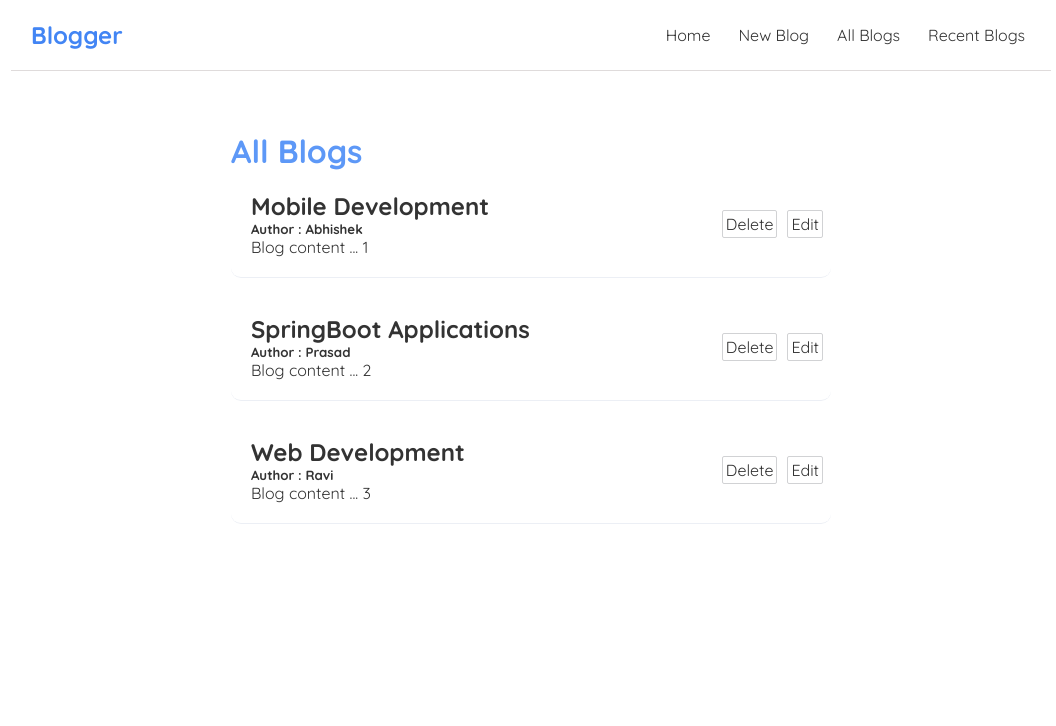
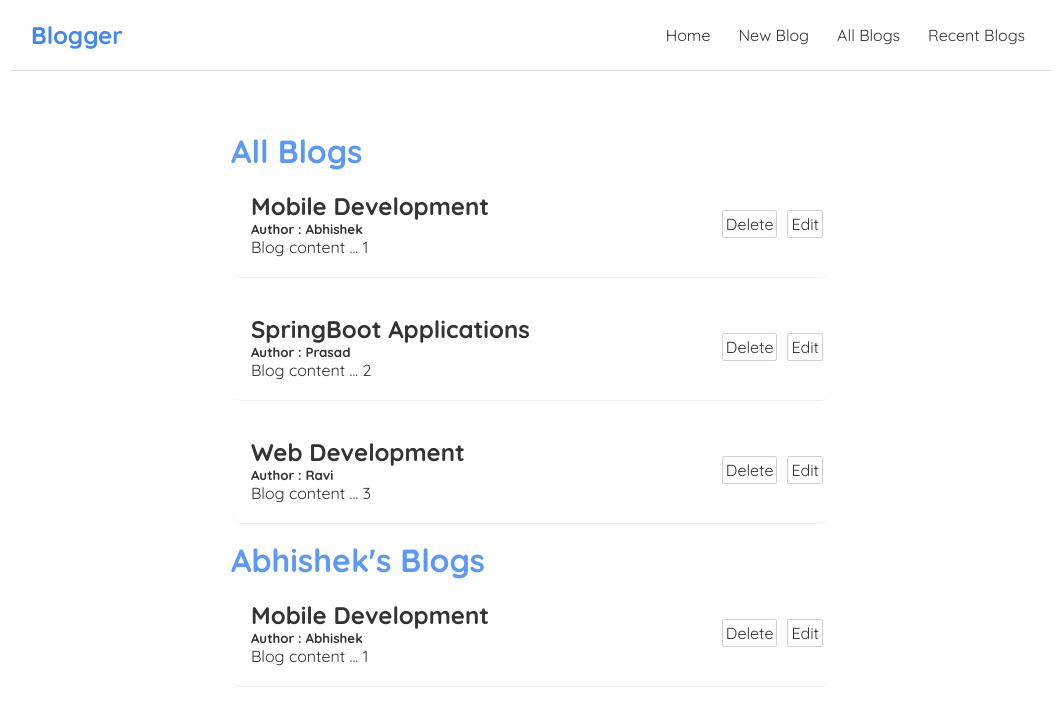
Before and after one commit to AbhishekBonageri-75/myblog, a React (Create React App) app: page / in a window 1280 px wide. Shown: the top 726 px of the page, without its empty margins (109-1165 px from the left). Built offline with nearby package versions, Linux system fonts and the light colour scheme.

Commit message:
searching blog by author by passing props

```diff
--- a/src/components/Home.jsx
+++ b/src/components/Home.jsx
@@ -18,6 +18,8 @@
     return (
         <div className="homeContent">
            <Bloglist blogs={blogs} title={"All Blogs"}/>
+           <Bloglist blogs={blogs.filter((blog)=>blog.author==="Abhishek")} title={"Abhishek's Blogs"}/> {/* searching for a specific blog by its author */}
+
         </div>
      );
 }
```
